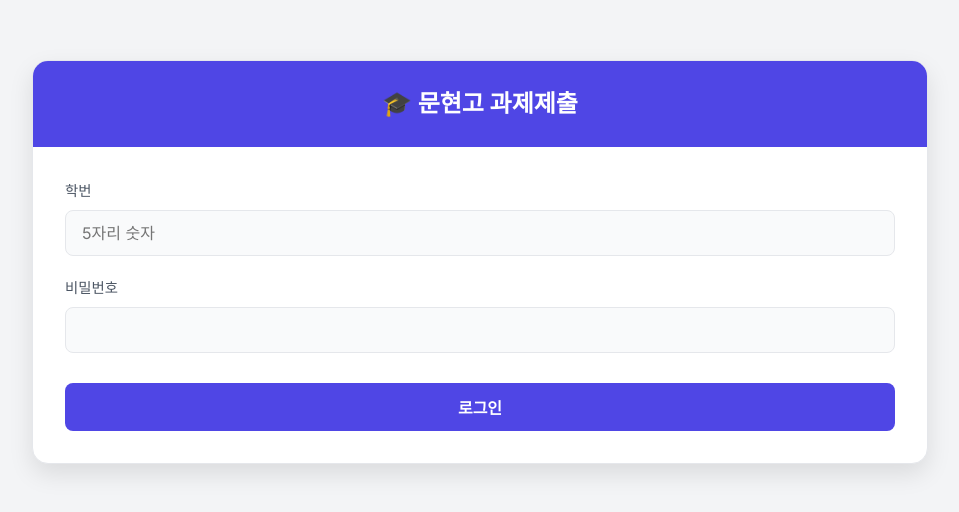
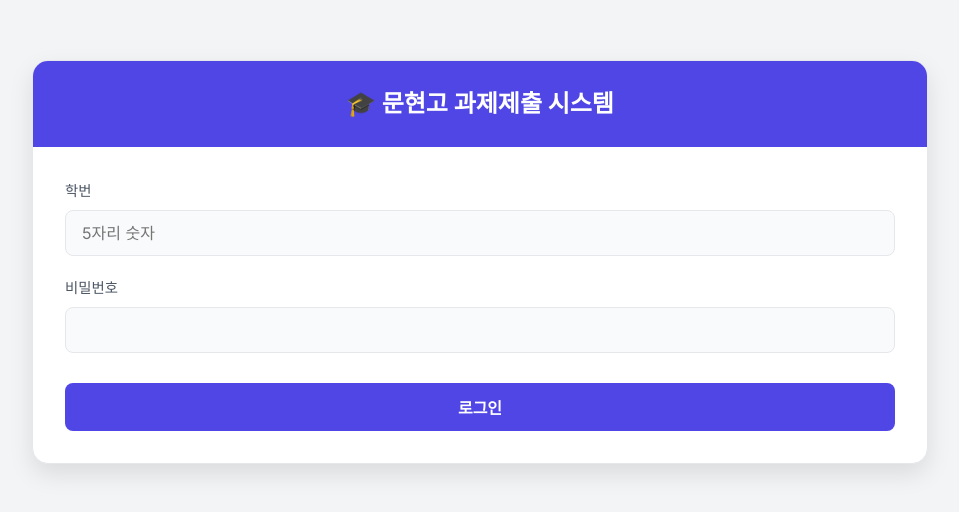
Before and after one commit to KBD71/spsys, a website: page VERCEL/student-portfolio-vercel/index.html in a window 1280 px wide. Shown: the part 124-636 px from the top of the page, without its empty margins (160-1119 px from the left). Drawn offline with nearby package versions, Linux system fonts and the light colour scheme.

Commit message:
Update index.html

```diff
--- a/VERCEL/student-portfolio-vercel/index.html
+++ b/VERCEL/student-portfolio-vercel/index.html
@@ -120,7 +120,7 @@
 <body>
 
     <section id="loginScreen" class="screen">
-        <header><h1>🎓 문현고 과제제출</h1></header>
+        <header><h1>🎓 문현고 과제제출 시스템</h1></header>
         <main>
             <form id="loginForm">
                 <div class="form-group"><label for="studentId">학번</label><input type="text" id="studentId" placeholder="5자리 숫자" required></div>
@@ -132,7 +132,7 @@
     </section>
 
     <section id="menuScreen" class="screen hidden">
-        <header><h1>🎓 문현고 과제제출</h1></header>
+        <header><h1>🎓 문현고 과제제출 시스템</h1></header>
         <main>
             <section>
                 <h2>🧑‍🎓 학생 정보</h2>
```
